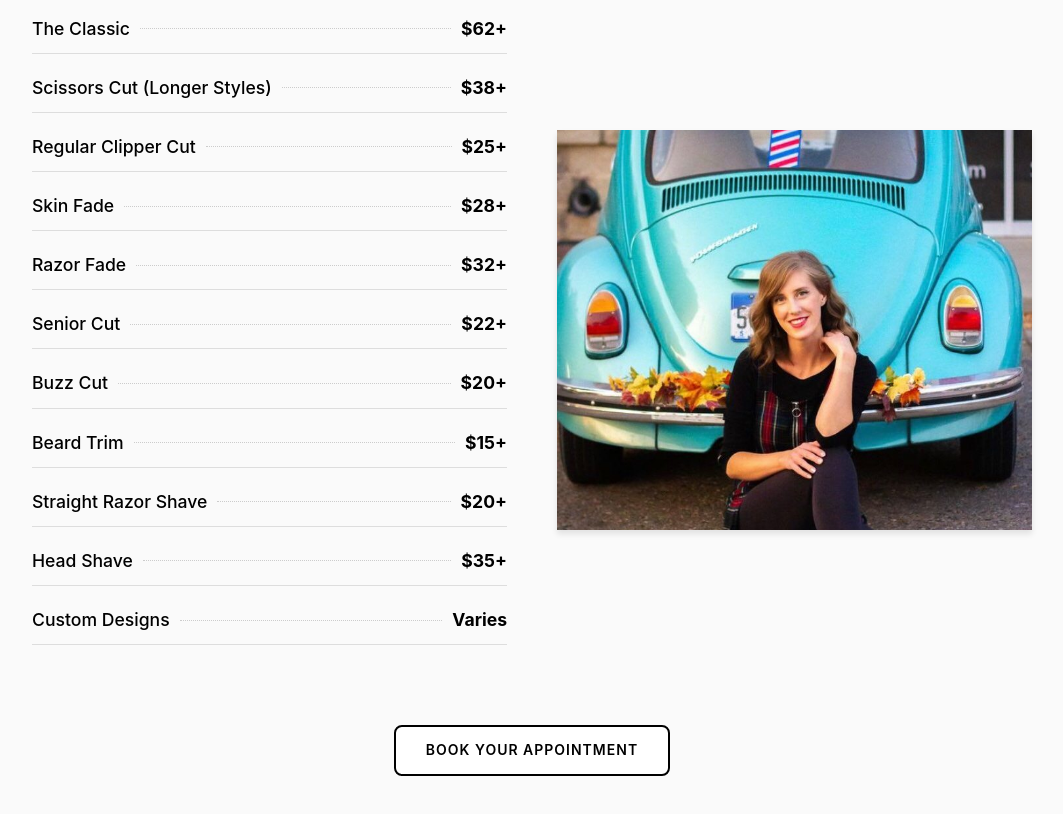
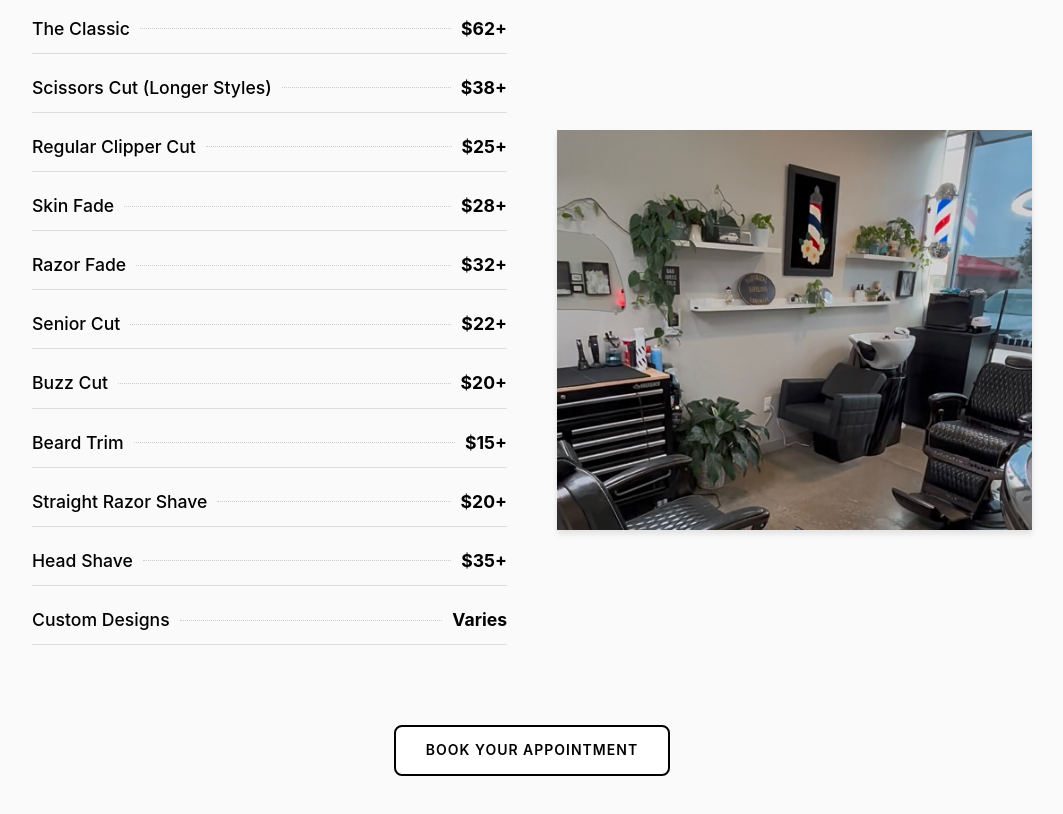
Before and after one commit to rdren0/BeetleB, a React (Create React App) app: page / in a window 1280 px wide. Shown: the part 1640-2454 px from the top of the page, without its empty margins (108-1171 px from the left). Built offline with nearby package versions, Linux system fonts and the light colour scheme.

Commit message:
rounded corners

```diff
--- a/src/Components/MinimalHome.jsx
+++ b/src/Components/MinimalHome.jsx
@@ -1,7 +1,7 @@
 import React from "react";
 import "./MinimalHome.css";
 import MainImage from "../Images/IMG_20240809_175552.jpg";
-import ShelsSide from "../Images/ShelsSide.jpg";
+import Suite from "../Images/suite.jpg";
 
 const MinimalHome = () => {
   const services = [
@@ -80,7 +80,7 @@ const MinimalHome = () => {
             </div>
 
             <div className="services-image">
-              <img src={ShelsSide} alt="Shelsey at work" />
+              <img src={Suite} alt="Shelsey at work" />
             </div>
           </div>
 
```
Also changed, not shown: src/Components/MinimalHeader.css (line endings or trailing spaces), src/Images/suite.jpg (added).
